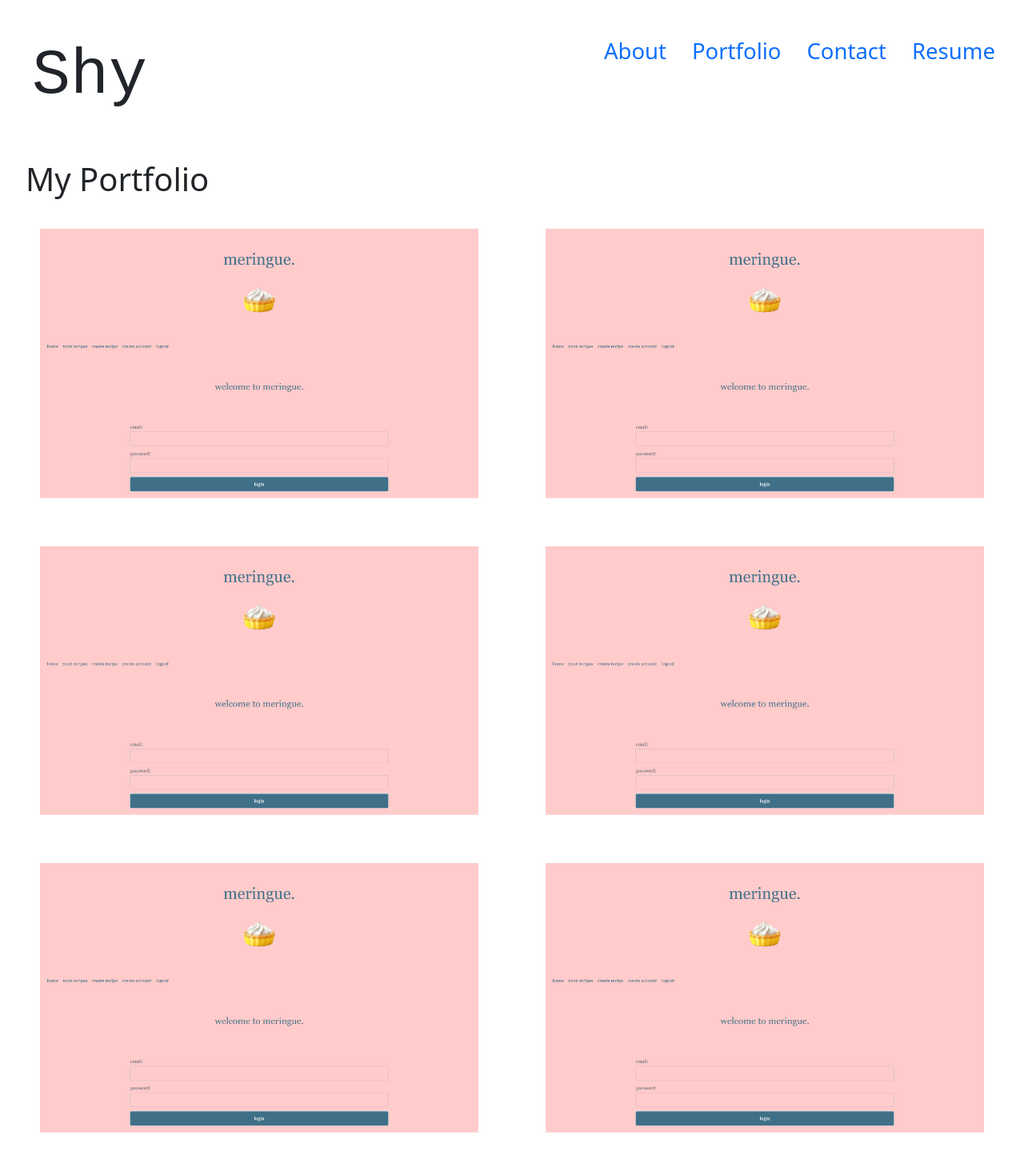
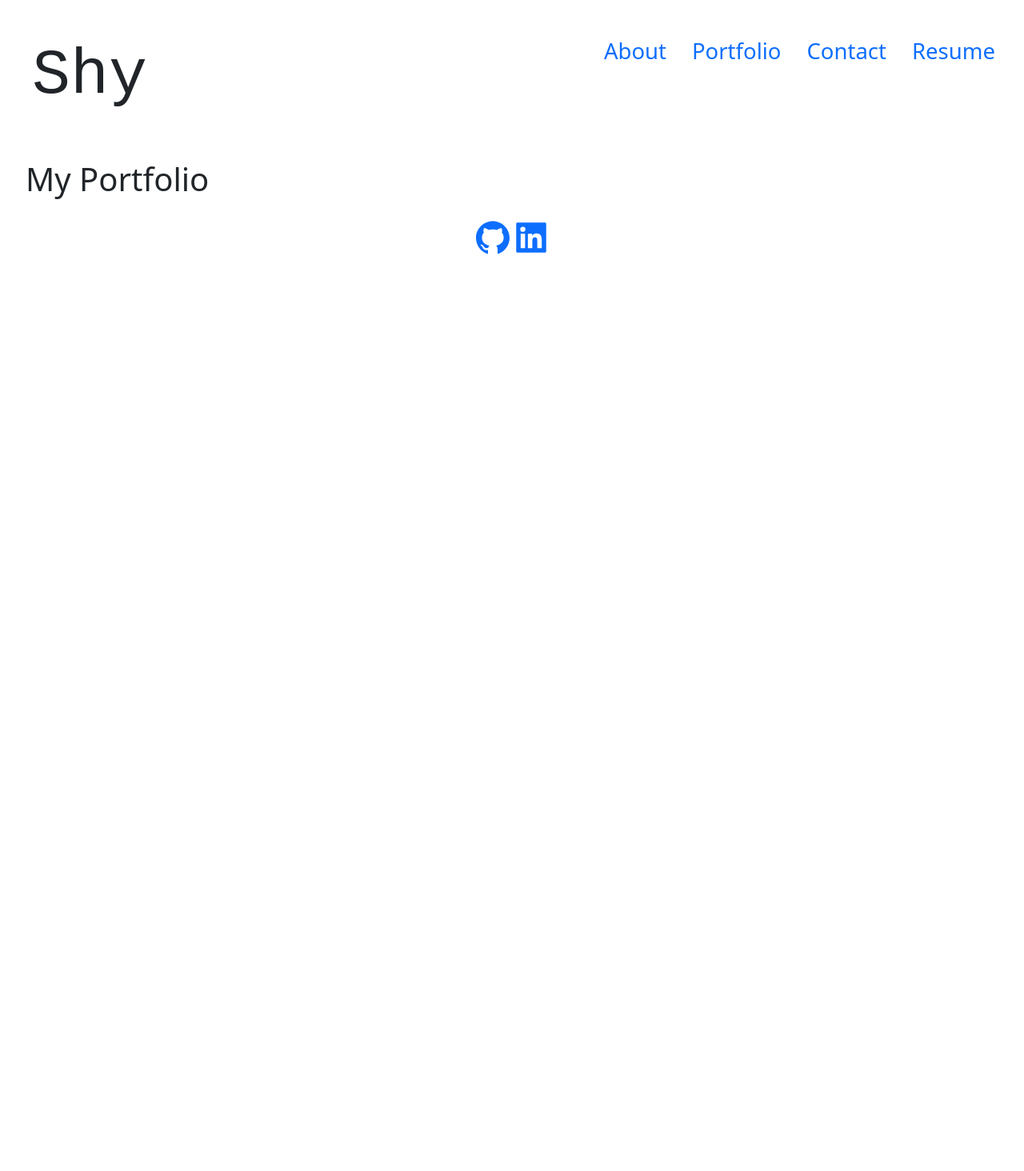
Before and after one commit to sailorshy94/ReactMyPortfolioAssign, a React (Vite) app: page /Portfolio in a window 1280 px wide. Shown: the top 1464 px of the page at 80% size. After the commit the page ends 800 px from the top, so only its background shows below. Built offline with nearby package versions, Linux system fonts and the light colour scheme.

Commit message:
made quotation marks consistent across code,  created a projects.js file to hold object of projects for component, still troubleshooting use of Projects component - currently renders empty page

```diff
--- a/src/components/ContactForm.jsx
+++ b/src/components/ContactForm.jsx
@@ -11,7 +11,7 @@ function Form() {
     //   };
     //  onBlur={handleBlur}
     return (
-        <form style={{fontSize: '23px'}}>
+        <form style={{fontSize: "23px"}}>
             <div class="form-group">
                 <label for="nameInput">Name:</label>
                 <input type="name" class="form-control" placeholder="Your Name" />
--- a/src/components/Project.jsx
+++ b/src/components/Project.jsx
@@ -1,7 +1,19 @@
-export default function Project() {
+export default function Project({ projects }) {
     return (
-        <>
-            <img src="./src/assets/meringue-app.png" style={{ width: "100%", height: "100%", padding: "30px" }}></img>
-        </>
-    );
-}
+        projects.forEach(project => {
+            <div class="col-lg-6">
+                <img className="proj" key={project.id} src={project.picture}>{project.title}</img>
+                <p>{project.desc}</p>
+            </div>
+        })
+    )}
+    // projects.map((project)) => (
+
+    // )
+            // <>
+            // <img src={project.picture}>{project.title}</img>
+            // <p>{project.description}</p>
+            // </>
+//         );
+//     };
+// }
--- /dev/null
+++ b/src/components/projects.js
@@ -0,0 +1,40 @@
+const projects = [
+    {
+        title: "Meringue",
+        picture: "../src/assets/meringue-app.png",
+        desc: "A recipe app.",
+        id: "1",
+    },
+    {
+        title: "",
+        picture: "../src/assets/",
+        desc: "",
+        id: "2",
+    },
+    {
+        title: "Meringue",
+        picture: "../src/assets/",
+        desc: "",
+        id: "3",
+    },
+    {
+        title: "",
+        picture: "../src/assets/",
+        desc: "",
+        id: "4",
+    },
+    {
+        title: "",
+        picture: "../src/assets/",
+        desc: "",
+        id: "5",
+    },
+    {
+        title: "",
+        picture: "../src/assets/",
+        desc: "",
+        id: "6",
+    }
+]
+
+export default projects;
--- a/src/pages/Portfolio.jsx
+++ b/src/pages/Portfolio.jsx
@@ -8,6 +8,9 @@
 import Header from '../components/Header';
 import Footer from '../components/Footer';
 import Project from '../components/Project';
+
+// import proj object
+import projects from '../components/projects';
 
 export default function Portfolio() {
   return (
@@ -21,27 +24,12 @@ export default function Portfolio() {
         </div>
         <div class="row">
           <div class="col-lg-6">
-            <Project />
-          </div>
-          <div class="col-lg-6">
-            <Project />
+            <Project projects={projects}/>
           </div>
         </div>
         <div class="row">
-          <div class="col-lg-6">
-            <Project />
-          </div>
-          <div class="col-lg-6">
-            <Project />
-          </div>
         </div>
         <div class="row">
-          <div class="col-lg-6">
-            <Project />
-          </div>
-          <div class="col-lg-6">
-            <Project />
-          </div>
         </div>
         <Footer />
       </section>
```
Also changed, not shown: src/components/Footer.jsx (+7 -7 lines), src/components/Header.jsx (+5 -5 lines), src/components/NavMenu.jsx (+6 -6 lines).
